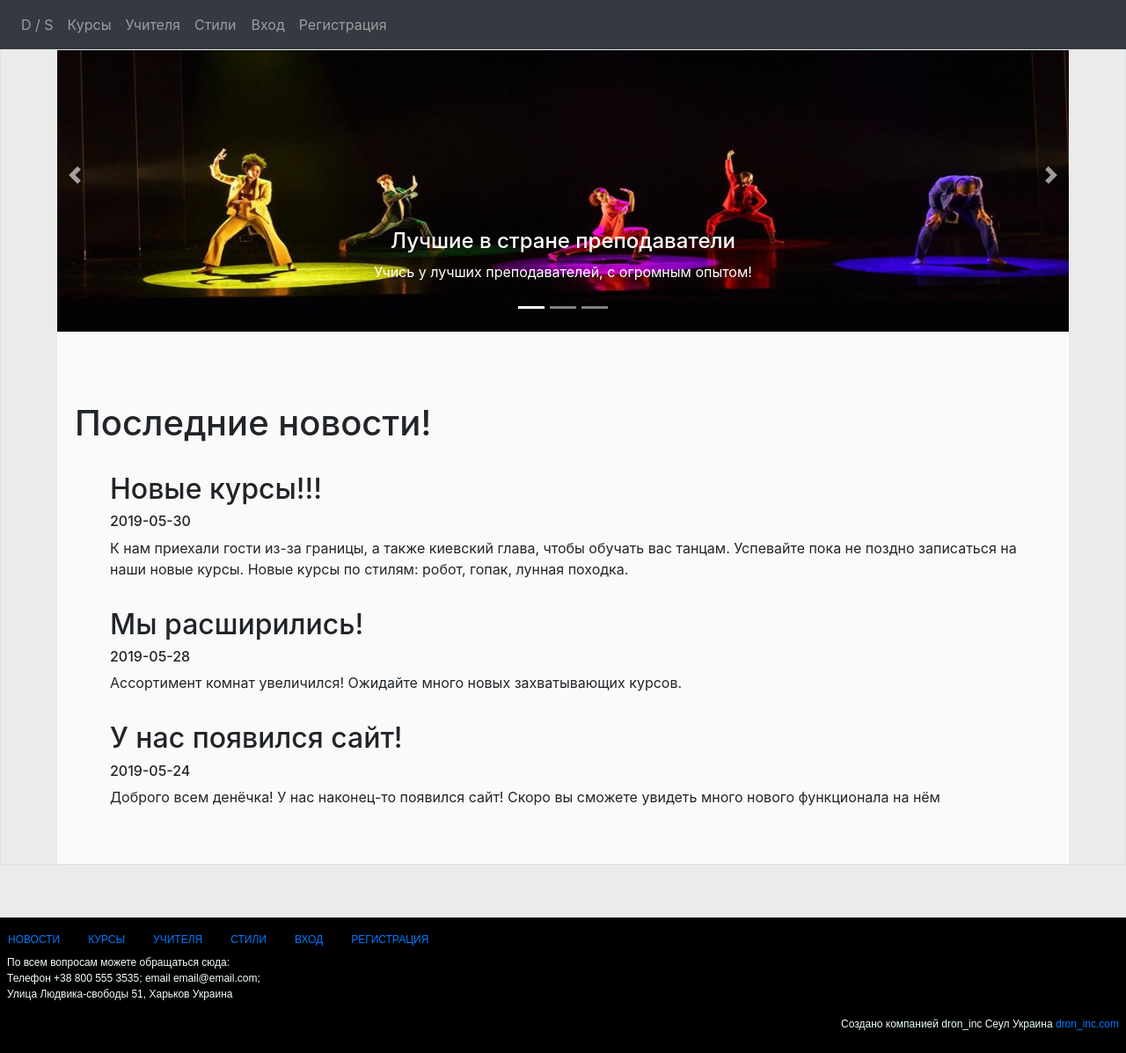
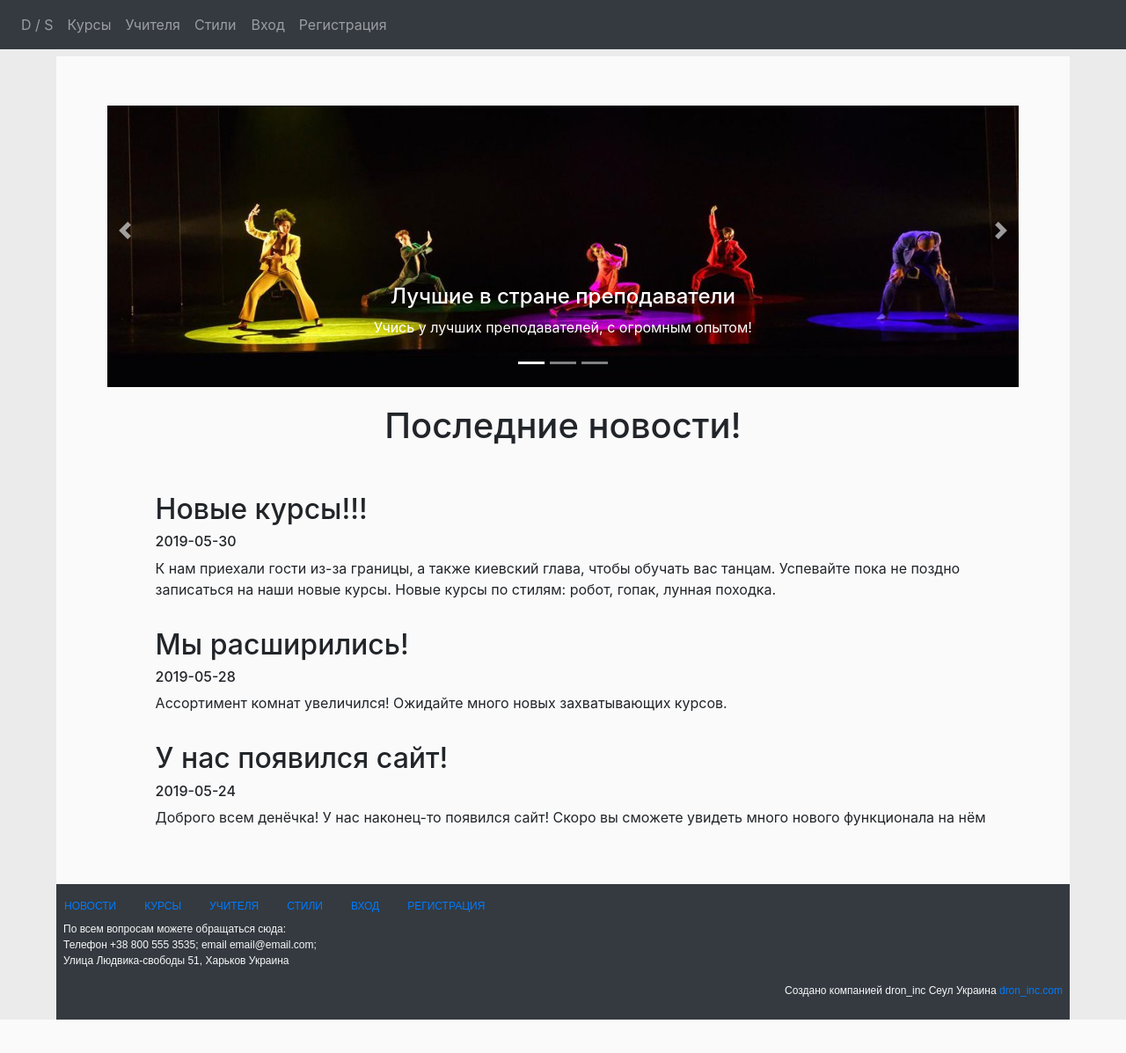
Before and after one commit to Lord1p/Dance_School, a PHP site: page / in a window 1280 px wide. Shown: the whole page at 88% size. After the commit the page ends 1159 px from the top, so only its background shows below. Run offline with PHP 8.4, Linux system fonts and the light colour scheme; data comes from the database, SQL or seed files in the repository.

Commit message:
footer style fix

```diff
--- a/app/index.html
+++ b/app/index.html
@@ -44,10 +44,10 @@
         </ul>
       </div>
     </nav>
-    <div class="border main">
+    <div class="main">
       <ng-view></ng-view>
     </div>
-    <footer class="container-fluid p-2 absolute-bottom">
+    <footer class="page bg-dark text-light p-2 footer">
       <div class="row">
         <a class="nav-link" href="#!news">НОВОСТИ</a>
         <a class="nav-link" href="#!courses">КУРСЫ</a>
--- a/app/src/views/account.html
+++ b/app/src/views/account.html
@@ -1,5 +1,5 @@
 <div class="page">
-  <h1>Настройки аккаунта</h1>
+  <h1 class="title">Настройки аккаунта</h1>
   <img ng-src="{{ user.avatarLink }}" />
   <form name="save-form">
     Имя:
--- a/app/src/views/mycourses.html
+++ b/app/src/views/mycourses.html
@@ -1,5 +1,5 @@
 <div class="page">
-  <h1>Ваши Курсы</h1>
+  <h1 class="title">Ваши Курсы</h1>
   <h2 ng-if="courses.length == 0">{{ empty }}</h2>
   <ul>
     <li ng-repeat="i in courses">
--- a/app/src/views/news.html
+++ b/app/src/views/news.html
@@ -55,7 +55,7 @@
 </div>
 <div class="page news-page">
   <div class="container">
-    <h1>
+    <h1 class="title">
       Последние новости!
     </h1>
     <h2 ng-if="news.length == 0">{{ empty }}</h2>
--- a/app/src/views/sign-in.html
+++ b/app/src/views/sign-in.html
@@ -1,4 +1,7 @@
 <div class="page">
+  <h1 class="title">
+    Вход
+  </h1>
   <form name="login">
     <label>
       Email:
--- a/app/src/views/sign-up.html
+++ b/app/src/views/sign-up.html
@@ -1,4 +1,7 @@
 <div class="page">
+  <h1 class="title">
+    Регистрация
+  </h1>
   <form name="reg">
     <label>
       Имя:
--- a/app/src/views/styles.html
+++ b/app/src/views/styles.html
@@ -1,5 +1,5 @@
 <div class="page">
-     <h1>
+     <h1 class="title">
           Преподаваемые стили!
      </h1>
      <h2 ng-if="styles.length == 0">{{empty}}</h2>
--- a/app/src/views/trainers.html
+++ b/app/src/views/trainers.html
@@ -1,5 +1,5 @@
 <div class="page">
-    <h1>
+    <h1 class="title">
         Наши тренеры!
     </h1>
     <h2 ng-if="trainers.length == 0">{{empty}}</h2>
--- a/app/styles/main.css
+++ b/app/styles/main.css
@@ -36,12 +36,19 @@ body {
     opacity: 0.6;
 }
 
-.page {
+.main {
   background-color: rgb(250, 250, 250);
   width: 90%;
   margin: auto;
   padding-bottom: 2em;
-  margin-top: 5em;
+  margin-top: 4em;
+  min-height: 50em;
+}
+
+.page {
+  min-height: 100%;
+  width: 90%;
+  margin: auto;
 }
 
 #dance-header {
@@ -51,17 +58,11 @@ body {
   width: 100%;
 }
 
-.container {
-  padding-top: 5em;
-}
-
-footer {
-  margin-top: 5em;
+.footer {
+  margin-top: 0;
   font-family: Arial, Helvetica, sans-serif;
   font-size: 0.75em;
-  background-color: black;
-  color: azure;
-  padding-bottom: 0;
+  width: 90%;
 }
 
 .company {
@@ -70,6 +71,8 @@ footer {
 
 .title {
   text-align: center;
+  padding-top: 0.5em;
+  padding-bottom: 0.5em;
 }
 
 .hide {
```
